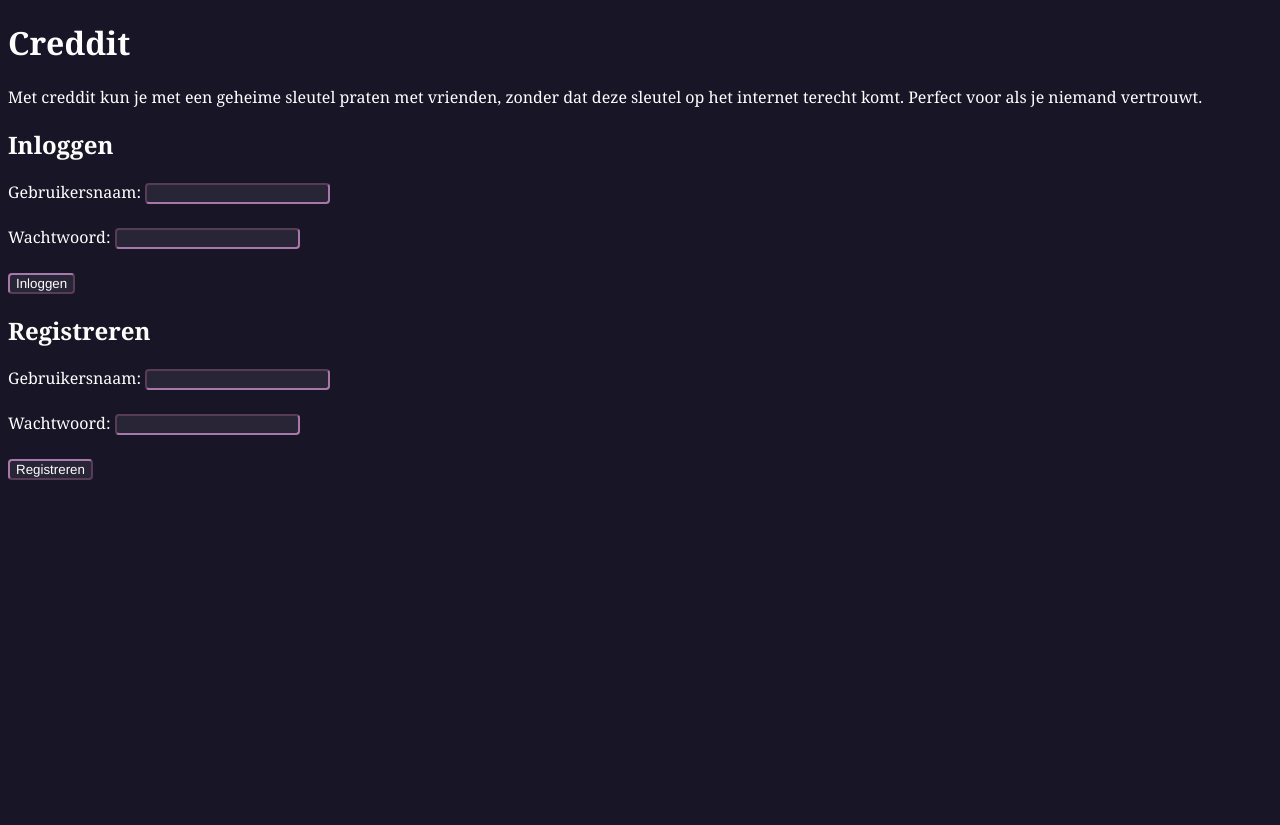
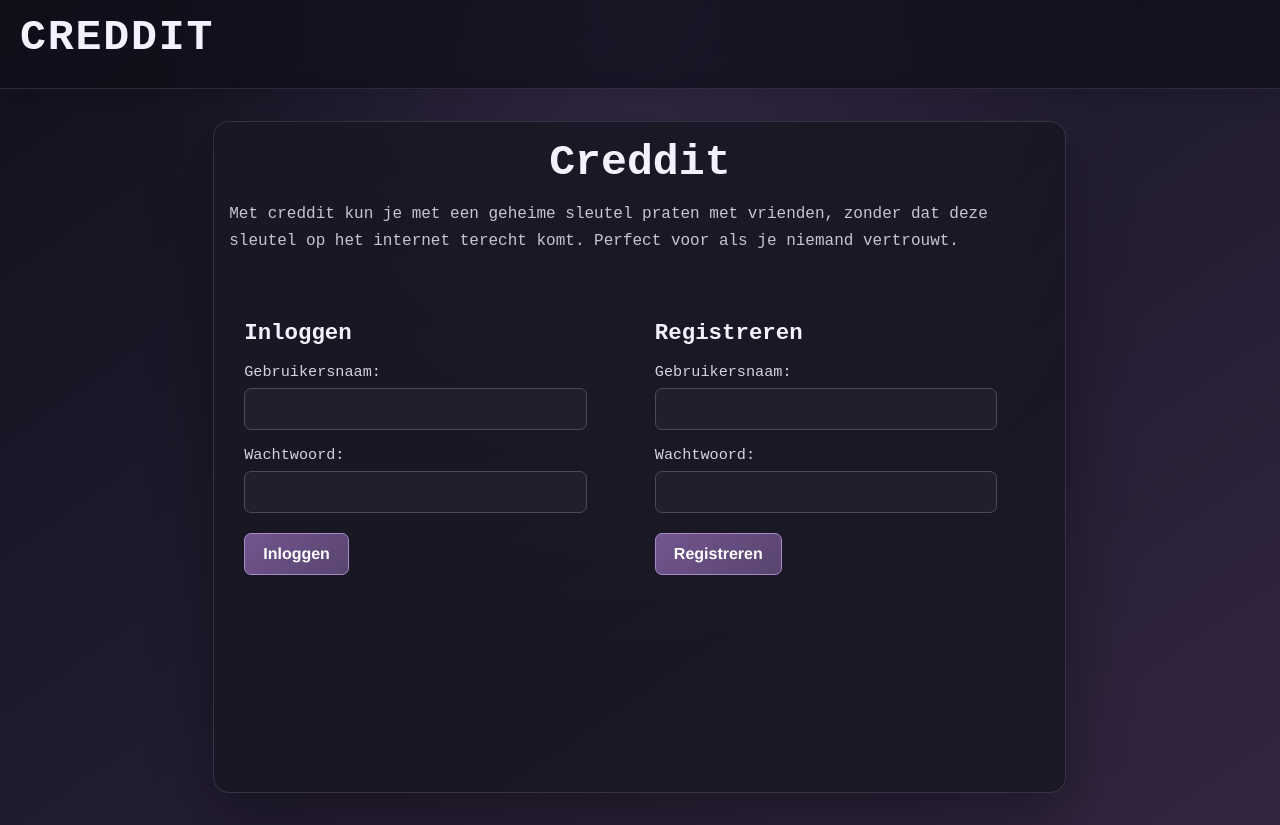
Before and after one commit to tbinfoaccount1/creddit, a PHP site: page / in a window 1280 px wide. Before the commit the page ends 480 px from the top, so only its background shows below. Run offline with PHP 8.4, Linux system fonts and the light colour scheme.

Commit message:
stylesheet en index veranderingen voor frontend

```diff
--- a/chat.php
+++ b/chat.php
@@ -1,5 +1,8 @@
-<html>
+<!DOCTYPE html>
+<html lang="nl">
 <head>
+    <meta charset="UTF-8">
+    <meta name="viewport" content="width=device-width, initial-scale=1.0">
     <title>Creddit</title>
 </head>
 <body>
--- a/index.html
+++ b/index.html
@@ -7,8 +7,15 @@
         <link rel="stylesheet" href="stylesheet.css">
     </head>
     <body>
+        <div id="header">
+            <h1 id="title">Creddit</h1>
+        </div>
+        <div class="row">
+            <div class="col-2 col-s-1"></div>
+            <div class="col-8 col-s-10 content">
                 <h1>Creddit</h1>
                 <p>Met creddit kun je met een geheime sleutel praten met vrienden, zonder dat deze sleutel op het internet terecht komt. Perfect voor als je niemand vertrouwt.</p>
+                <br><div class="col-6">
                     <h2>Inloggen</h2>
                     <form action="login.php" method="post">
                         <label for="username">Gebruikersnaam:</label>
@@ -17,6 +24,8 @@
                         <input type="password" id="password" name="password" required><br><br>
                         <input type="submit" value="Inloggen">
                     </form>
+                </div>
+                <div class="col-6">
                     <h2>Registreren</h2>
                     <form action="register.php" method="post">
                         <label for="new_username">Gebruikersnaam:</label>
@@ -25,5 +34,8 @@
                         <input type="password" id="new_password" name="new_password" required><br><br>
                         <input type="submit" value="Registreren">
                     </form>
+                </div>
+            </div>
+        </div>
     </body>
 </html>
--- a/stylesheet.css
+++ b/stylesheet.css
@@ -1,16 +1,197 @@
+/* basisstijl */
 * {
-    background-color: #171526;
-    color: white;
-    font-family:Georgia, 'Times New Roman', Times, serif;
+    box-sizing: border-box;
+    font-family: 'Courier New', Courier, monospace;
+    padding: 0;
+    margin: 0;
+}
+
+body {
+    min-height: 100vh;
+    color: #eeeaf5;
+    background:
+        radial-gradient(ellipse at 50% 0%, rgba(105, 78, 137, 0.32), transparent 55%),
+        linear-gradient(145deg, #11121d 0%, #211c30 52%, #33263f 100%);
+}
+
+#header {
+    width: 100%;
+    min-height: 64px;
+    display: flex;
+    padding: 12px 20px;
+    color: #f4efff;
+    background: rgba(15, 15, 25, 0.72);
+    border-bottom: 1px solid rgba(203, 180, 231, 0.15);
+    box-shadow: 0 8px 24px rgba(0, 0, 0, 0.16);
+    font-family: 'Franklin Gothic Medium', 'Arial Narrow', Arial, sans-serif;
+    font-size: 0.95rem;
+    letter-spacing: 0.12em;
+    text-transform: uppercase;
+}
+
+#header h1#title {
+    text-align: left;
+    float:left;
+}
+
+h1, h2 {
+    color: #f5f0ff;
+    line-height: 1.2;
+}
+
+h1 {
+    margin: 0 0 12px;
+    font-size: clamp(2rem, 5vw, 2.7rem);
+    text-align: center;
+}
+
+h2 {
+    margin: 32px 0 16px;
+    font-size: 1.4rem;
+}
+
+p {
+    color: #c9c3d4;
+    line-height: 1.7;
+}
+
+.content {
+    min-height: calc(100vh - 128px);
+    height: auto;
+    padding: 36px;
+    color: #eeeaf5;
+    background: rgba(24, 23, 35, 0.88);
+    border: 1px solid rgba(204, 183, 229, 0.16);
+    border-radius: 16px;
+    box-shadow: 0 22px 60px rgba(0, 0, 0, 0.34);
+}
+
+form {
+    max-width: 480px;
+    margin-bottom: 24px;
+}
+
+form br {
+    display: none;
+}
+
+label {
+    display: block;
+    margin: 16px 0 7px;
+    color: #d8d1e4;
+    font-size: 0.95rem;
 }
 
 input {
-    border-radius: 4px;
-    border-color: #A7A;
-    background-color: #272536;
-    font-family:'Franklin Gothic Medium', 'Arial Narrow', Arial, sans-serif;
+    border: 1px solid #51465f;
+    border-radius: 7px;
+    color: #f7f3fc;
+    background-color: #211f2d;
+    font-family: 'Franklin Gothic Medium', 'Arial Narrow', Arial, sans-serif;
+    font-size: 1rem;
+    transition: border-color 160ms ease, box-shadow 160ms ease, background-color 160ms ease;
+}
+
+input[type="text"],
+input[type="password"] {
+    width: 90%;
+    padding: 11px 12px;
 }
 
 input:focus {
-    outline:none;
+    outline: none;
+    border-color: #b69ad8;
+    background-color: #282432;
+    box-shadow: 0 0 0 3px rgba(182, 154, 216, 0.2);
 }
+
+input[type="submit"] {
+    margin-top: 20px;
+    padding: 11px 18px;
+    border: 1px solid #a68bc8;
+    color: #fff;
+    background: linear-gradient(135deg, #72558f, #59446f);
+    cursor: pointer;
+    font-weight: 600;
+    transition: transform 160ms ease, filter 160ms ease, box-shadow 160ms ease;
+}
+
+input[type="submit"]:hover {
+    filter: brightness(1.13);
+    box-shadow: 0 6px 18px rgba(0, 0, 0, 0.25);
+    transform: translateY(-1px);
+}
+
+input[type="submit"]:focus-visible {
+    outline: 2px solid #d5c1ef;
+    outline-offset: 3px;
+}
+
+/* responsiveness */
+
+.row {
+    padding: 32px 0;
+}
+
+[class*="col-"] {
+    width: 100%;
+    float: left;
+    padding: 15px;
+}
+
+.content-desktop {display: block;}
+.content-mobile {display: none;}
+.tekst-desktop {display: block;}
+.tekst-mobile {display: none;}
+
+@media only screen and (min-width: 600px) {
+    .col-s-1 {width: 8.33%;}
+    .col-s-2 {width: 16.66%;}
+    .col-s-3 {width: 25%;}
+    .col-s-4 {width: 33.33%;}
+    .col-s-5 {width: 41.66%;}
+    .col-s-6 {width: 50%;}
+    .col-s-7 {width: 58.33%;}
+    .col-s-8 {width: 66.66%;}
+    .col-s-9 {width: 75%;}
+    .col-s-10 {width: 83.33%;}
+    .col-s-11 {width: 91.66%;}
+    .col-s-12 {width: 100%;}
+    .content-desktop {display: none;}
+    .content-mobile {display: block;}
+    .tekst-desktop {display: none;}
+    .tekst-mobile {display: block;}
+}
+
+@media only screen and (min-width: 900px) {
+    .col-1 {width: 8.33%;}
+    .col-2 {width: 16.66%;}
+    .col-3 {width: 25%;}
+    .col-4 {width: 33.33%;}
+    .col-5 {width: 41.66%;}
+    .col-6 {width: 50%;}
+    .col-7 {width: 58.33%;}
+    .col-8 {width: 66.66%;}
+    .col-9 {width: 75%;}
+    .col-10 {width: 83.33%;}
+    .col-11 {width: 91.66%;}
+    .col-12 {width: 100%;}
+}
+
+@media only screen and (max-width: 599px) {
+    .row {
+        padding: 12px 0;
+    }
+
+    .content {
+        min-height: calc(100vh - 88px);
+        padding: 24px;
+        border-radius: 12px;
+    }
+}
+
+.row::after {
+    content: "";
+    clear: both;
+    display: table;
+}
```
Lines whose indentation alone changed are shown as unchanged.
